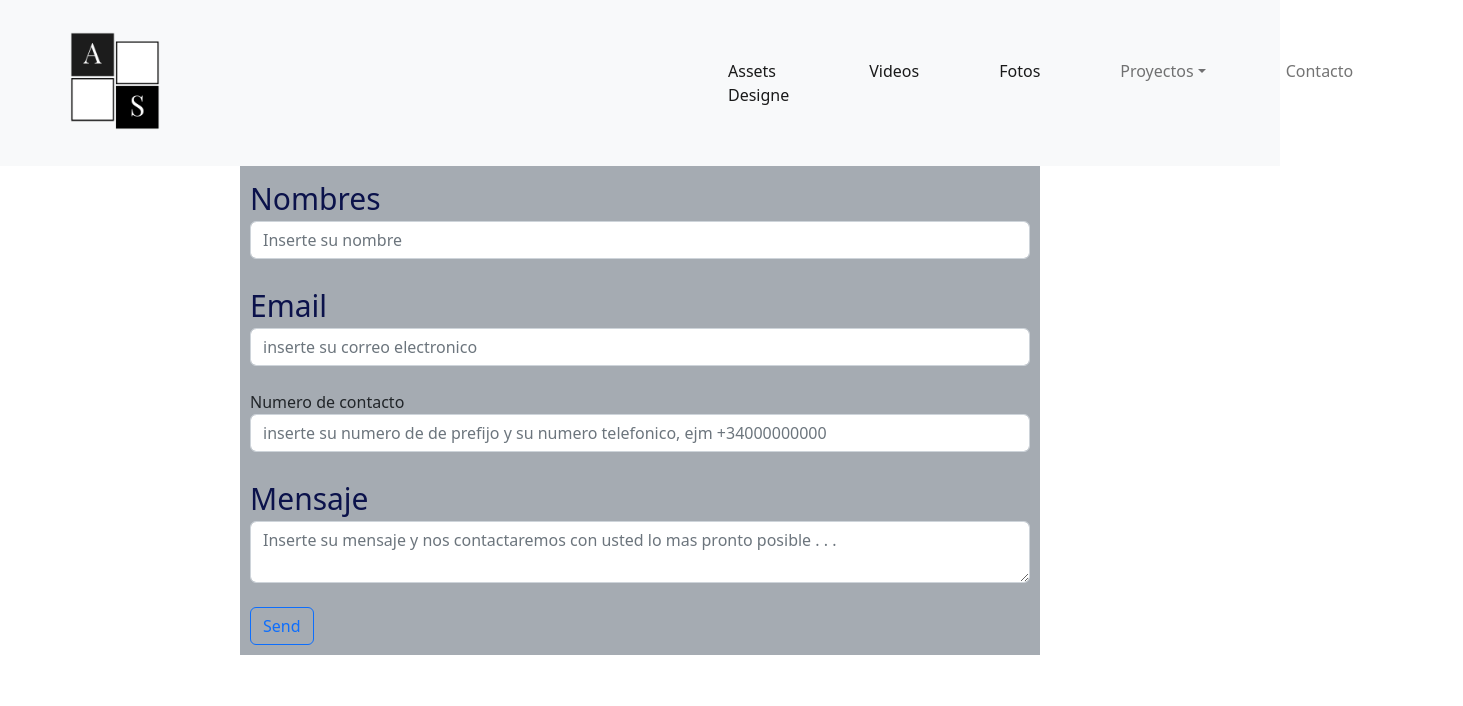
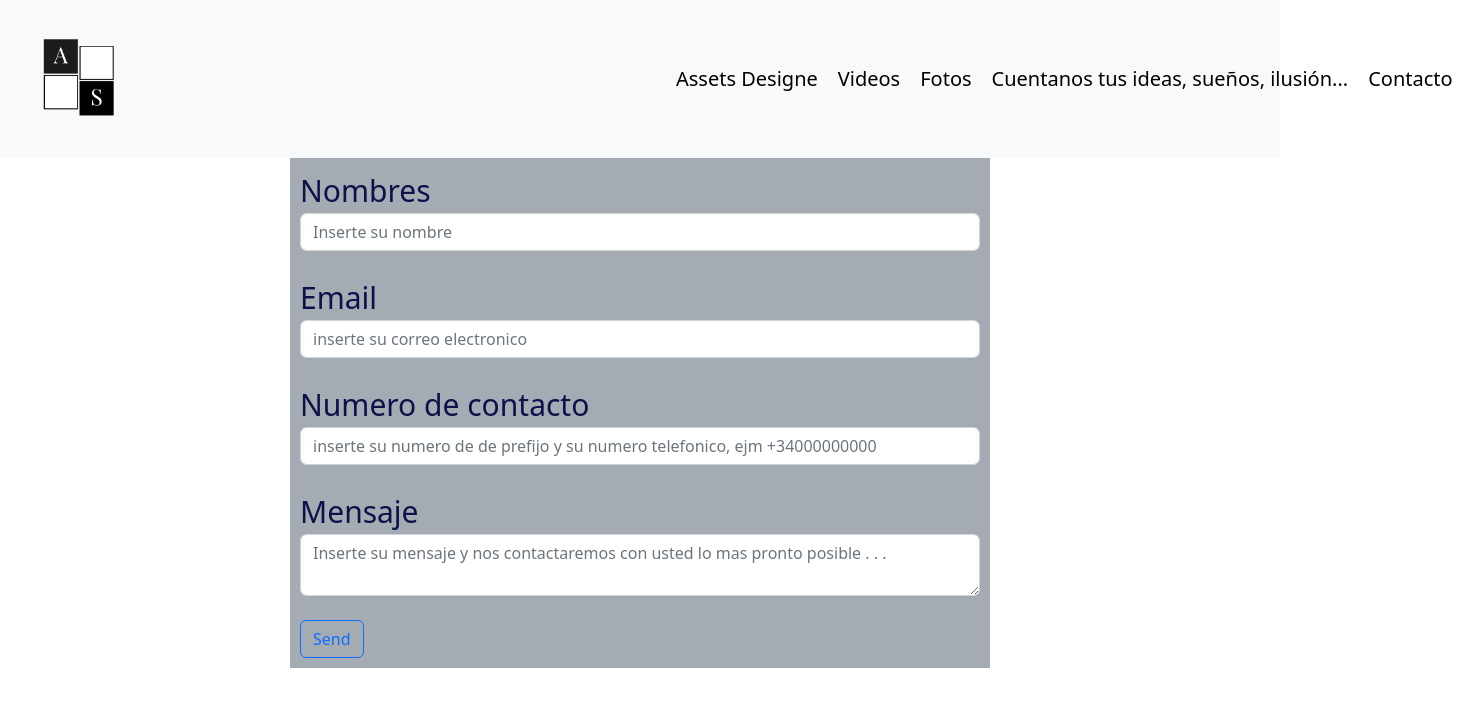
Before and after one commit to Erivadel/erivadeneira_final-project, a React (Create React App) app: page /Contacto in a window 1280 px wide. Shown: the top 706 px of the page, 1463 px wide, since content can reach past the window. Built offline with nearby package versions, Linux system fonts and the light colour scheme.

Commit message:
septimo commit

```diff
--- a/src/components/Footer.js
+++ b/src/components/Footer.js
@@ -7,23 +7,17 @@ const Footer = () => {
     return (
 
         <footer className="text-white bg-dark ">
-            <div className="container">
+            <div className="container-fluid">
                 <div className="row">
-
-                    <div className="col-md-1 logoAbajo"></div>
-
-                    <div className="col-md-3">
+                    <div className="col-md-6">
                         <div>
-                            <a href="/" className="aling-items-center justyfy-content-center">
-                                <img src={logoSinFondo} className="logoFooter mx-2" height="180" />
+                            <a href="/" className="aling-items-left justyfy-content-center">
+                                <img src={logoSinFondo} className="logoFooter mx-5" height="200" />
                             </a>
-
                         </div>
                     </div>
 
-                    <div className="col-md-3 abajo ">
-                        {/* <a href="https://www.behance.net/alexarias7/projects" target="blank"><i className="bi bi-behance" /></a>*/}
-
+                    <div className="col abajo ">
                         <div className="row divss">
                         <h5 className="font-weight-bold text-left mb-2">Síguenos y inspirate</h5>
                             <div className="col-md-2 ">
@@ -35,12 +29,12 @@ const Footer = () => {
                         </div>
                     </div>
 
-                    <div className="col-md-3 abajo ">
+                    <div className="col abajo ">
 
                         <div className="row divss">
                         <h5 className="font-weight-bold text-left mb-2">Cuentanos tus ideas, sueños, ilusión...</h5>
-                            <div className="col-md-6">
-                                <div className="row ">
+                            <div className="col">
+                                <div className="row">
                                     <div className="col-md-2 ">
                                         <i className="bi bi-whatsapp" />
                                     </div>
@@ -49,7 +43,7 @@ const Footer = () => {
                                     </div>
                                 </div>
                             </div>
-                            <div className="col-md-6">
+                            <div className="col">
                                 <div className="row">
                                     <div className="col-md-2">
                                         <i className="bi bi-envelope-at "></i>
@@ -60,16 +54,11 @@ const Footer = () => {
                                 </div>
                             </div>
                         </div>
-
-
                     </div>
-
-                    <div className="col-md-1 "></div>
-
                 </div>
 
-                <div className="row" >
-                    <a href="/"><div className="inicio col-12 ms-md-auto text-center" >
+                <div className="footerInicio">
+                    <a href="/"><div className="inicio col-12 ms-md-auto text-center"><br></br>
                         <i className="bi bi-chevron-double-up"></i>
                     </div>
                     </a>
@@ -77,12 +66,6 @@ const Footer = () => {
             </div>
 
         </footer>
-
-
-
-
-
-
     )
 
 }
--- a/src/components/Header.js
+++ b/src/components/Header.js
@@ -14,37 +14,30 @@ const Header = () => {
     <nav className="navbar navbar-expand-lg bg-light">
   <div className="container-fluid">
     <Link className="navbar-brand col-6" to="/">
-     <img src={logoSinFondo} alt='Assets Designe' width='150'/>
+     <img src={logoSinFondo} alt='Assets Designe' width='120'/>
     </Link>
     <button className="navbar-toggler" type="button" data-bs-toggle="collapse" data-bs-target="#navbarSupportedContent" aria-controls="navbarSupportedContent" aria-expanded="false" aria-label="Toggle navigation">
       <span className="navbar-toggler-icon"></span>
     </button>
-    <div className="collapse navbar-collapse col-6" id="navbarSupportedContent">
+    <div className="collapse navbar-collapse col" id="navbarSupportedContent">
       <ul className="navbar-nav me-auto mb-2 mb-lg-0">
         <li className="nav-item">
-          <Link className="nav-link active" aria-current="page" to="/">Assets Designe</Link>
+          <Link className="tituloHeader active" aria-current="page" to="/">Assets Designe</Link>
         </li>
         <li className="nav-item">
-          {/* <Link className="nav-link" to="/Empresa">Empresa</Link> */}
+
         </li>
         <li className="nav-item">
-        <li><a className="nav-link active" href="https://www.instagram.com/assets.designe/reels/" target="blank">Videos</a></li>
+        <li><a className="tituloHeader active" href="https://www.instagram.com/assets.designe/reels/" target="blank">Videos</a></li>
         </li>
         <li className="nav-item">
-        <li><a className="nav-link active" href="https://www.behance.net/alexarias7/projects" target="blank">Fotos</a></li>
+        <li><a className="tituloHeader active" href="https://www.behance.net/alexarias7/projects" target="blank">Fotos</a></li>
         </li>
-        <li className="nav-item dropdown">
-          <a className="nav-link dropdown-toggle" href="#" role="button" data-bs-toggle="dropdown" aria-expanded="false">
-          Proyectos
-          </a>
-          <ul className="dropdown-menu">
-            <li><a className="dropdown-item" href="https://chat.whatsapp.com/GiKwvMcUxAS4JDZsas3e7A">Cuentanos tus ideas, sueños, ilusión...</a></li>
-          </ul>
-        </li>
+          <li className="nav-item">
+            <li><a className="tituloHeader active" href="https://chat.whatsapp.com/GiKwvMcUxAS4JDZsas3e7A">Cuentanos tus ideas, sueños, ilusión...</a></li>
+          </li>
         <li className="nav-item">
-          <Link className="nav-link" to="/Contacto">Contacto</Link>
-
-
+          <Link className="tituloHeader active" to="/Contacto">Contacto</Link>
         </li>
       </ul>
 
--- a/src/paginas/Contacto.js
+++ b/src/paginas/Contacto.js
@@ -48,7 +48,7 @@ export default function Contacto() {
         />
         <br></br>
 
-        <label className="Contact">Numero de contacto</label>
+        <label className="texto">Numero de contacto</label>
         <br></br>
         <input
           className="form-control"
--- a/src/styles/App.scss
+++ b/src/styles/App.scss
@@ -14,27 +14,30 @@
 a{
     text-decoration: none;
     color:white;
+
+
 }
-footer{
-    min-height: 45vh;
-    display: flex;
-    align-items: center;
-    padding: 20px;
-}
+
 nav a{
-    margin: 0 2rem;
+    margin: 10px;
     color: var(--textColor);
     text-decoration:none;
 
+}
+
+.tituloHeader{
+    color: black;
+    font-size: 20px;
+
+}
 
 
-}
 //pagina de contacto
 .mensajeria{
     background-color: rgb(165, 171, 178);
     padding: 10px;
   margin: auto  ;
-  width: 800px;
+  max-width: 700px;
   height: auto;
 
   .texto{
@@ -45,28 +48,18 @@ nav a{
 }
 .carousel img{
     width: 100%;
-    height: 1240px;
+    max-height: 1300px;
 }
 .sections{
     display: flex;
     flex-wrap: wrap;
     padding: 20px;
 
-
-
-
-
     .Left{
         h1{
             font-size: 90px;
             text-align: center;
             color: #0e1742;
-
-
-
-
-
-
         };
         h2, h3 ,h4{
             font-size: 35px;
@@ -77,27 +70,25 @@ nav a{
             font-size: 20px;
             color: black;
         }
-
-
     }
  }
+
  .sections img{
     max-width: 350px;
     height: auto;
-
-
-
 
  }
 
 
 
 .containerApi{
-    //justify-content:space-around;
+
     gap: 15px;
     display: flex;
     flex-wrap: wrap;
     margin: 0;
+    flex-direction: row;
+
 
 
     img{
@@ -105,6 +96,7 @@ nav a{
 
         height: 400px;
         cursor: pointer;
+
     }
 
     video{
@@ -117,10 +109,30 @@ nav a{
 
 
 }
+footer{
+    min-height: 380px;
+    display: flex;
+    padding: 20px;
+    justify-content:space-between;
 
+}
 .divss{
-    margin-top: 20%;
-    color: aliceblue;
+    margin-top: 10%;
+    color: var(--textColor);
+
+    a:hover{
+        color: var(--mainColorLight);
+
+    }
+
 
 
 }
+
+.footerInicio{
+    font-size: 35px;
+    a:hover{
+        color: var(--mainColorLight);
+    }
+
+}
```
Also changed, not shown: 1 other file (tests, documents, lock files or other folders).
